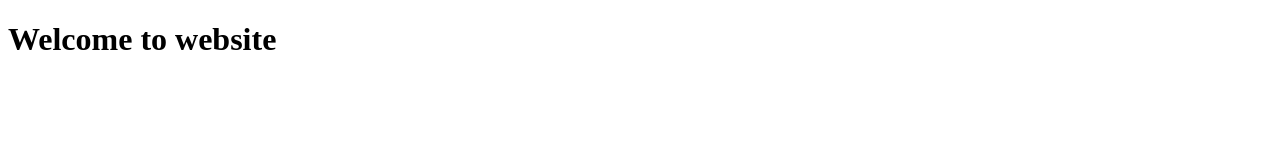
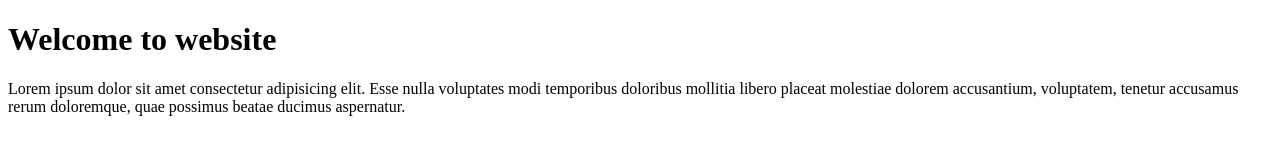
Before and after one commit to MozamelJawad/testGit, a plain HTML site: page index.html in a window 1280 px wide. Drawn offline with Linux system fonts and the light colour scheme.

Commit message:
p is added

```diff
--- a/index.html
+++ b/index.html
@@ -7,5 +7,6 @@
 </head>
 <body>
     <h1>Welcome to website</h1>
+    <p>Lorem ipsum dolor sit amet consectetur adipisicing elit. Esse nulla voluptates modi temporibus doloribus mollitia libero placeat molestiae dolorem accusantium, voluptatem, tenetur accusamus rerum doloremque, quae possimus beatae ducimus aspernatur.</p>
 </body>
 </html>
```
